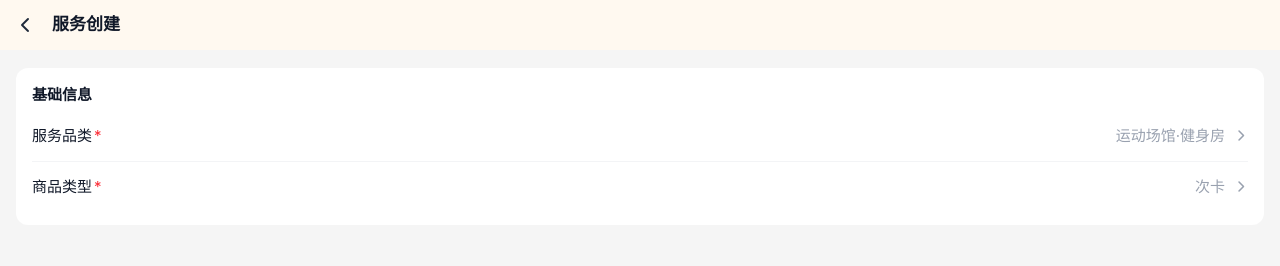
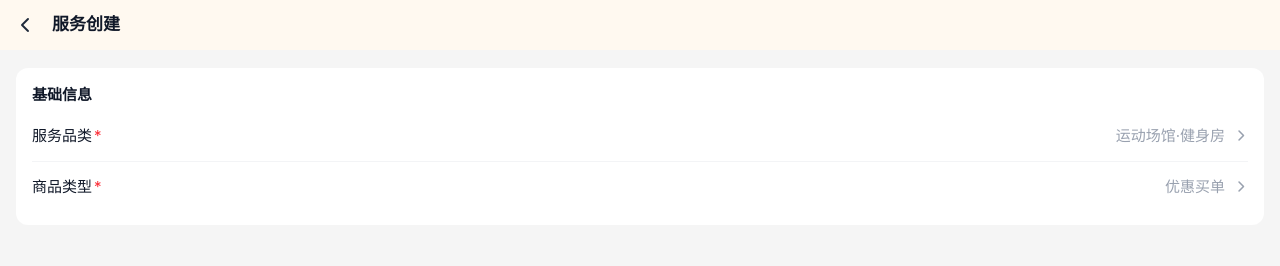
Before and after one commit to RosyDawns/hxs-demo1, a Vue app: page /business-admin/service-management in a window 1280 px wide. Shown: the top 266 px of the page. Built offline with nearby package versions, Linux system fonts and the light colour scheme; a web font is replaced by a local one.

Commit message:
add(project): 周期卡

```diff
--- a/src/views/ServiceManagementPage.vue
+++ b/src/views/ServiceManagementPage.vue
@@ -251,7 +251,7 @@ export default {
     return {
       selectedCategory: "运动场馆·健身房",
       selectedCategoryValue: "gym",
-      selectedType: "次卡",
+      selectedType: "优惠买单",
       showCategoryModal: false,
       showTypeModal: false,
       categorySearchText: "",
```
